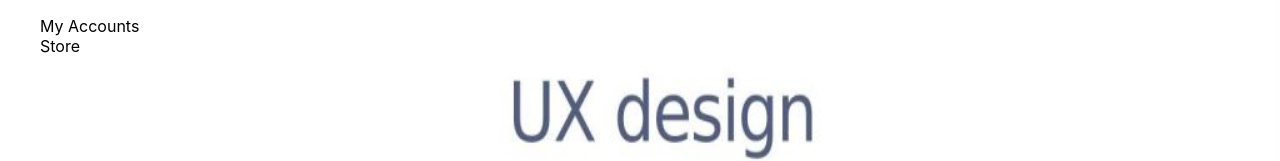
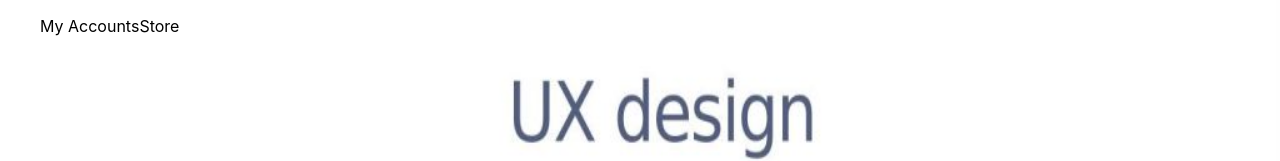
Before and after one commit to Yohanes26/samurai-design, a Vue app: page /#/home in a window 1280 px wide. Shown: the top 161 px of the page. Built offline with nearby package versions, Linux system fonts and the light colour scheme.

Commit message:
Ajuste css

```diff
--- a/src/components/HeadHome.vue
+++ b/src/components/HeadHome.vue
@@ -33,6 +33,10 @@
 
 .ulMenu {
     list-style: none;
+    display: flex;
+    flex-direction: row;
+    justify-content: space-around;
+    float:right;
 }
 
 @media only screen and (max-width: 700px) {
```
